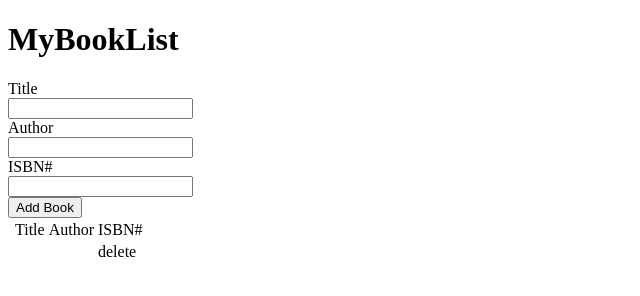
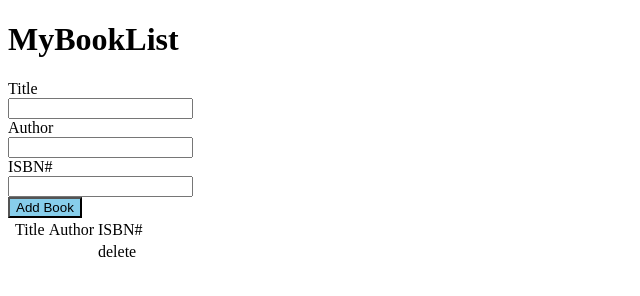
Before and after one commit to acciojob/book-list-Manisha2505, a website: page main.html in a window 1280 px wide. Shown: the whole page, without its empty margins (0-640 px from the left). Drawn offline with Linux system fonts and the light colour scheme.

Commit message:
created a submission

```diff
--- a/main.html
+++ b/main.html
@@ -20,7 +20,7 @@
 	<lable>ISBN#</lable><br>
 	<input id="isbn" type="text"><br>
 	<button id="submit" type="submit">Add Book</button>
-
+<div class="tablediv">
 	<table id="book-list" class="table table-striped">
 		<tr>
 			<th>
@@ -37,7 +37,7 @@
 		<td>delete</td>
 		</tr>
 	</table>
-
+</div>
 </div>
     <script type="text/javascript" src="./script.js">
 </script>
--- a/styles.css
+++ b/styles.css
@@ -3,3 +3,8 @@
 	width: 100%;
 	height: 100%;
 }
+#submit{
+	background: skyblue;
+	border-radius: 5px
+	padding-top: 50px:
+}
```
